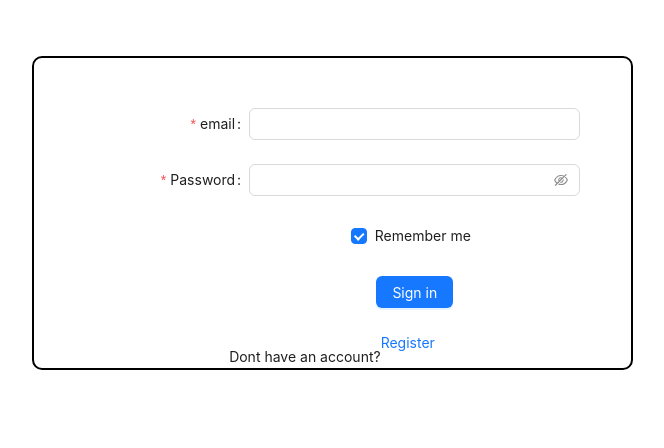
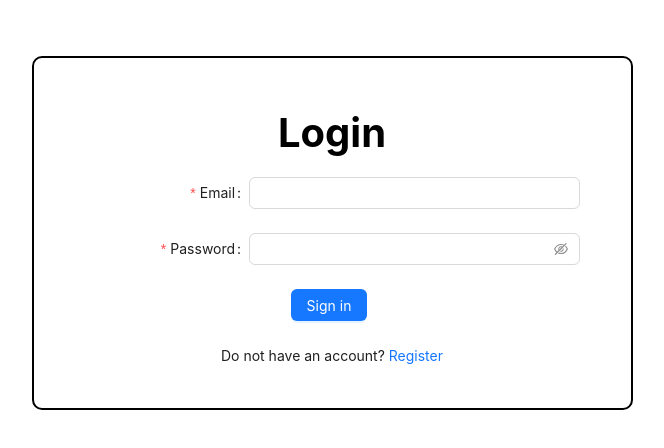
Before and after one commit to Thanh-Cong0602/Management-Document-Ver-2, a React (Vite) app: page /login in a window 1280 px wide. Shown: the top 448 px of the page, without its empty margins (308-972 px from the left). Built offline with nearby package versions, Linux system fonts and the light colour scheme.

Commit message:
Completed validate ìnormation

```diff
--- a/package.json
+++ b/package.json
@@ -13,6 +13,7 @@
     "@reduxjs/toolkit": "^1.9.7",
     "antd": "^5.11.4",
     "axios": "^1.6.2",
+    "moment": "^2.29.4",
     "react": "^18.2.0",
     "react-dom": "^18.2.0",
     "react-redux": "^8.1.3",
--- a/src/Components/LoginScreen/LoginScreen.jsx
+++ b/src/Components/LoginScreen/LoginScreen.jsx
@@ -1,14 +1,15 @@
 /** @format */
 
-import { Button, Checkbox, Form, Input } from "antd";
+import { Button, Form, Input, message } from "antd";
+import { useDispatch } from "react-redux";
 import { Link, useNavigate } from "react-router-dom";
 import { login } from "../../Api/Service/user.service";
 import { setDataUser, setLoggedIn } from "../../Redux/_action/user.action";
-import { useDispatch } from "react-redux";
 const onFinishFailed = (errorInfo) => {
   console.log("Failed:", errorInfo);
 };
 function LoginScreen() {
+  const [messageApi, contextHolder] = message.useMessage();
   const dispatch = useDispatch();
   const navigate = useNavigate();
   const onFinish = (values) => {
@@ -16,23 +17,38 @@ function LoginScreen() {
       email: values.email,
       password: values.password,
     };
-    login("user/login", body).then((res) => {
+    login("user/login", body)
+      .then((res) => {
         dispatch(setLoggedIn(true));
         dispatch(setDataUser(res.data.data));
+        messageApi.open({
+          type: "success",
+          content: "Login Successfully!!!",
+        });
         navigate("/user/homepage");
+      })
+      .catch((err) => {
+        const message = err.response.data.message;
+        messageApi.open({
+          type: "error",
+          content: message,
+        });
       });
   };
   return (
+    <>
+      {contextHolder}
       <div
         style={{
           width: "497px",
-        height: "210px",
+          height: "250px",
           border: "2px solid black",
           padding: "50px",
           margin: "7vh auto auto",
           borderRadius: "10px",
         }}
       >
+        <label style={{ fontSize: "40px", fontWeight: "bold" }}>Login</label>
         <Form
           name="basic"
           labelCol={{
@@ -43,6 +59,8 @@ function LoginScreen() {
           }}
           style={{
             maxWidth: 600,
+            paddingTop: 20,
+            textAlign: "left",
           }}
           initialValues={{
             remember: true,
@@ -52,7 +70,7 @@ function LoginScreen() {
           autoComplete="off"
         >
           <Form.Item
-          label="email"
+            label="Email"
             name="email"
             rules={[
               {
@@ -61,7 +79,7 @@ function LoginScreen() {
               },
             ]}
           >
-          <Input />
+            <Input type="email" />
           </Form.Item>
 
           <Form.Item
@@ -78,19 +96,8 @@ function LoginScreen() {
           </Form.Item>
 
           <Form.Item
-          name="remember"
-          valuePropName="checked"
             wrapperCol={{
-            offset: 8,
-            span: 16,
-          }}
-        >
-          <Checkbox>Remember me</Checkbox>
-        </Form.Item>
-
-        <Form.Item
-          wrapperCol={{
-            offset: 8,
+              offset: 10,
               span: 16,
             }}
           >
@@ -98,16 +105,12 @@ function LoginScreen() {
               Sign in
             </Button>
           </Form.Item>
-        <div
-          style={{
-            display: "flex",
-            justifyContent: "center",
-          }}
-        >
-          <p>Dont have an account?</p> <Link to="/register"> Register</Link>
+          <div style={{ textAlign: "center" }}>
+            Do not have an account? <Link to="/register">Register</Link>
           </div>
         </Form>
       </div>
+    </>
   );
 }
 
--- a/src/Components/RegisterScreen/RegisterScreen.jsx
+++ b/src/Components/RegisterScreen/RegisterScreen.jsx
@@ -1,8 +1,11 @@
 /** @format */
-import { Button, DatePicker, Form, Input, Select } from "antd";
+
+import { Button, DatePicker, Form, Input, Select, message } from "antd";
 import "./RegisterScreen.css";
 import { register } from "../../Api/Service/user.service";
 const { Option } = Select;
+import moment from "moment";
+import { Link, useNavigate } from "react-router-dom";
 const config = {
   rules: [
     {
@@ -12,27 +15,75 @@ const config = {
     },
   ],
 };
-
+const disabledDate = (current) => {
+  return current && current > moment().endOf("day");
+};
+function RegisterScreen() {
+  const [messageApi, contextHolder] = message.useMessage();
+  const navigate = useNavigate();
   const onFinish = (values) => {
+    const isValidTel = /\D/;
+    const isValidSpecialCharacter = /[!@#$%^&*(),.?":{}|<>]/;
+    if (values.password !== values.confirmPassword) {
+      messageApi.open({
+        type: "error",
+        content: "Password and confirm password don't match",
+      });
+      return;
+    }
+    if (isValidSpecialCharacter.test(values.name)) {
+      messageApi.open({
+        type: "error",
+        content: "Fullname cannot contain special characters.",
+      });
+      return;
+    }
+    if (isValidTel.test(values.phone) || values.phone.length > 10 || values.phone.length <= 9) {
+      messageApi.open({
+        type: "error",
+        content: "Invalid phone number",
+      });
+      return;
+    }
     const body = {
       email: values.email,
       password: values.password,
       name: values.name,
-    phone: "0963987948",
+      phone: values.phone,
       dob: values["date-picker"].format("DD/MM/YYYY"),
-    gender: true,
+      gender: values.gender === "male",
       role: "user",
     };
-  register("user/register", body).then((res) => {
-    console.log(res);
+    register("user/register", body)
+      .then(() => {
+        console.log("Success");
+        console.log(body);
+        messageApi.open({
+          type: "success",
+          content: "Register account successfully",
         });
-  console.log("Success:", values);
-  console.log("Success:", body);
+        setTimeout(() => {
+          navigate("/login");
+        }, 1000);
+      })
+      .catch((err) => {
+        const message = err.response.data.message;
+        messageApi.open({
+          type: "error",
+          content: message,
+        });
+      });
   };
   const onFinishFailed = (errorInfo) => {
-  console.log("Failed:", errorInfo);
+    messageApi.open({
+      type: "error",
+      content: errorInfo,
+    });
   };
-const RegisterScreen = () => (
+
+  return (
+    <>
+      {contextHolder}
       <div style={{ textAlign: "center" }}>
         <p className="title">Register Account</p>
         <Form
@@ -43,10 +94,10 @@ const RegisterScreen = () => (
           wrapperCol={{
             span: 14,
           }}
-      layout="horizontal"
           style={{
             maxWidth: 600,
             margin: "auto",
+            textAlign: "left",
           }}
           initialValues={{
             remember: true,
@@ -65,7 +116,7 @@ const RegisterScreen = () => (
               },
             ]}
           >
-        <Input placeholder="Enter your email" />
+            <Input placeholder="Enter your email" type="email" />
           </Form.Item>
 
           <Form.Item
@@ -107,8 +158,26 @@ const RegisterScreen = () => (
             <Input placeholder="Enter fullName" />
           </Form.Item>
 
-      <Form.Item name="date-picker" label="DatePicker" {...config}>
-        <DatePicker />
+          <Form.Item name="date-picker" label="DateOfBirth" {...config}>
+            <DatePicker style={{ width: "350px" }} disabledDate={disabledDate} />
+          </Form.Item>
+
+          <Form.Item
+            name="phone"
+            label="Phone Number"
+            rules={[
+              {
+                required: true,
+                message: "Please input your phone number!",
+              },
+            ]}
+          >
+            <Input
+              addonBefore={"+84"}
+              style={{
+                width: "100%",
+              }}
+            />
           </Form.Item>
 
           <Form.Item
@@ -127,13 +196,18 @@ const RegisterScreen = () => (
               <Option value="female">Female</Option>
             </Select>
           </Form.Item>
-
-      <Form.Item>
-        <Button type="primary" htmlType="submit">
-          Submit
+          <div style={{ textAlign: "center" }}>
+            Do you have already account? <Link to="/login">Login Here</Link>
+          </div>
+          <Form.Item style={{ textAlign: "center", paddingTop: "20px", paddingLeft: "150px" }}>
+            <Button type="primary" htmlType="submit" size="large">
+              Register
             </Button>
           </Form.Item>
         </Form>
       </div>
+    </>
   );
+}
+
 export default RegisterScreen;
```
Also changed, not shown: 1 other file (tests, documents, lock files or other folders). Lines whose indentation alone changed are shown as unchanged.
